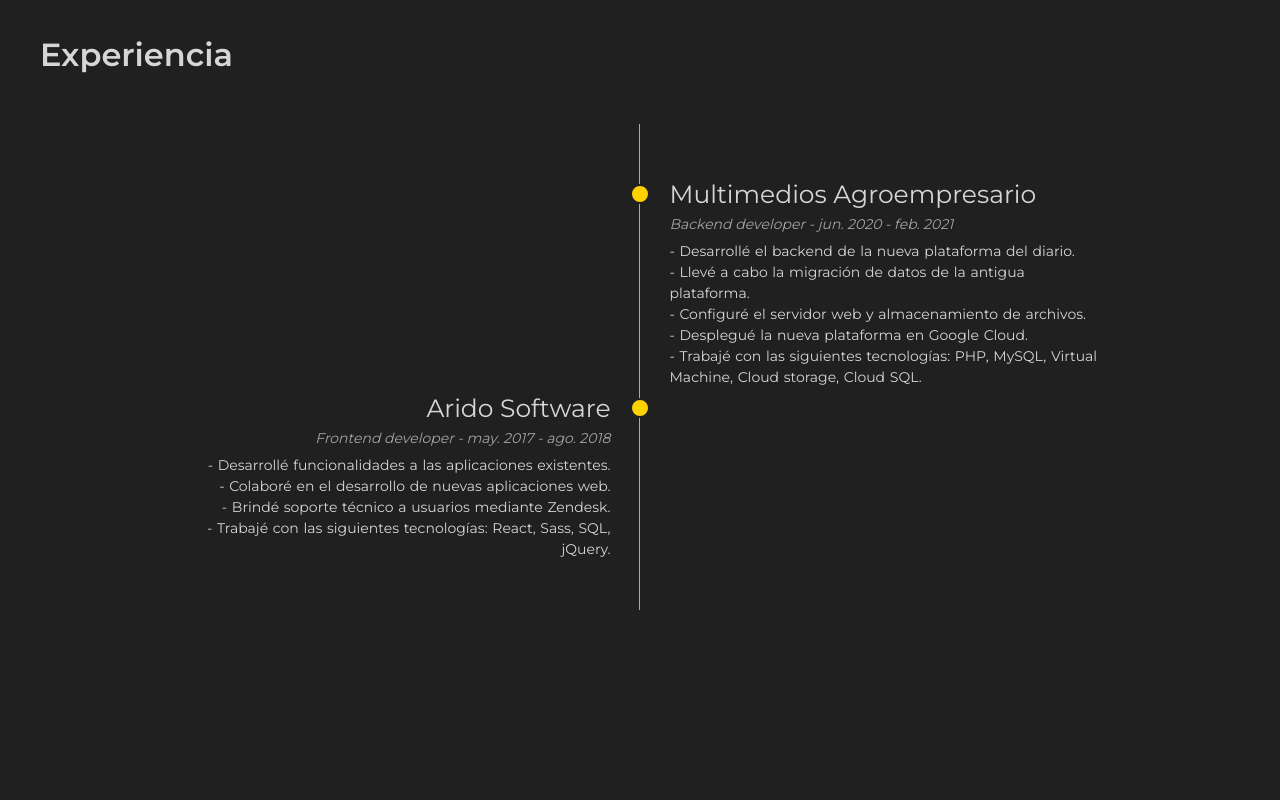
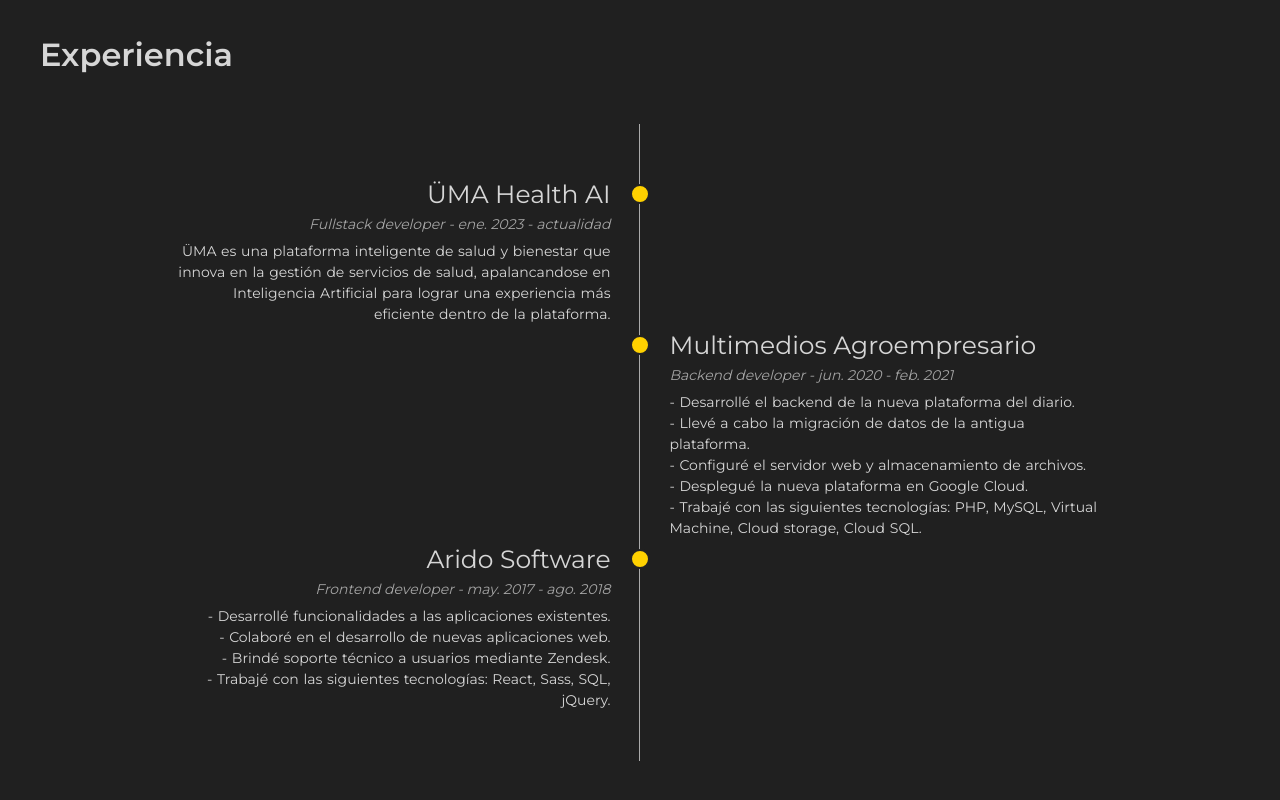
Before and after one commit to lucianocasini/lucianocasini.dev, a React (Create React App) app: page / in a window 1280 px wide. Shown: the part 1609-2409 px from the top of the page. Before the commit the page ends 2269 px from the top, so only its background shows below. Built offline with nearby package versions, Linux system fonts and the light colour scheme.

Commit message:
Add new experience

```diff
--- a/src/components/Experience.js
+++ b/src/components/Experience.js
@@ -6,6 +6,22 @@
     <section id="experience">
       <h2>Experiencia</h2>
       <div className="timeline-container">
+        <div className="timeline-block timeline-block-left">
+          <div className="marker"></div>
+          <div className="timeline-content">
+            <h3>ÜMA Health AI</h3>
+            <span>Fullstack developer - ene. 2023 - actualidad</span>
+            <ul>
+              <li>
+                ÜMA es una plataforma inteligente de salud y bienestar que
+                innova en la gestión de servicios de salud, apalancandose en
+                Inteligencia Artificial para lograr una experiencia más
+                eficiente dentro de la plataforma.
+              </li>
+            </ul>
+          </div>
+        </div>
+
         <div className="timeline-block timeline-block-right">
           <div className="marker"></div>
           <div className="timeline-content">
```
